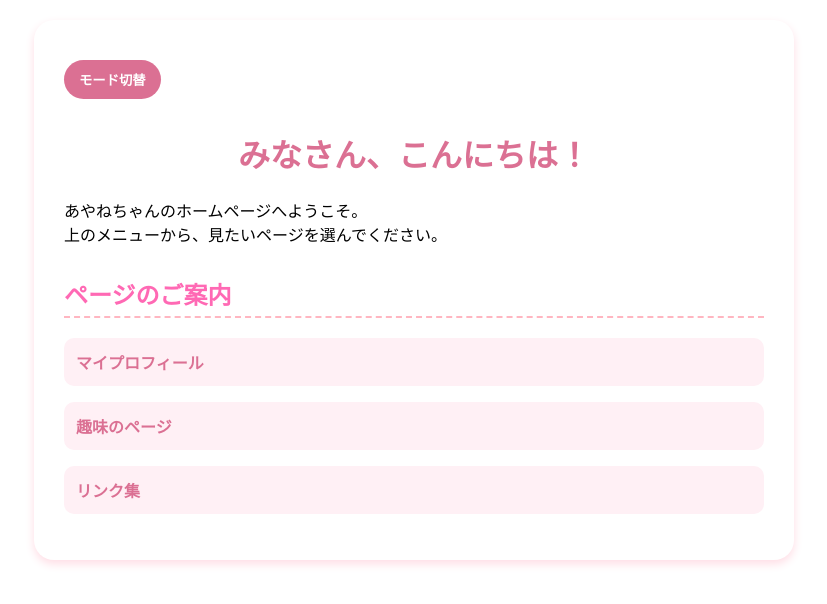
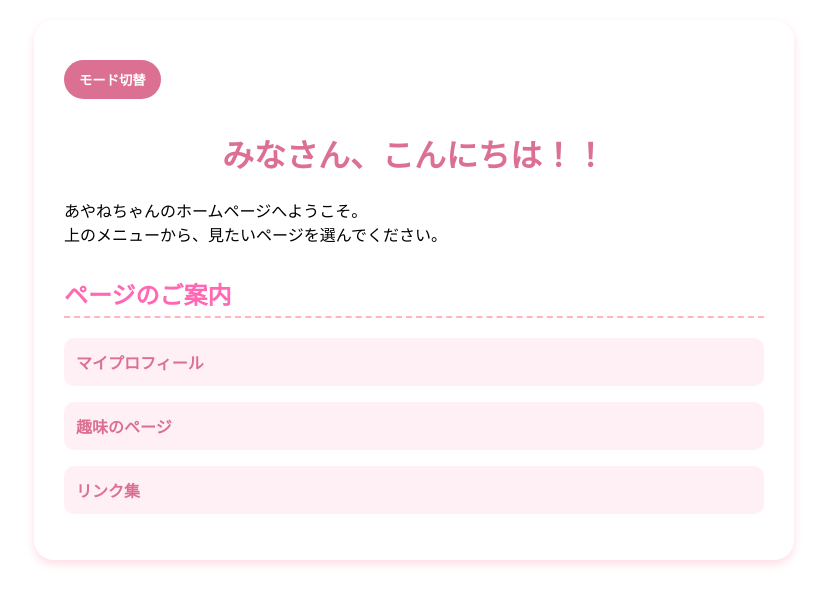
Before and after one commit to k23g2085-ux/programing, a plain HTML site: page index.html in a window 1280 px wide. Shown: the whole page, without its empty margins (226-1053 px from the left). Drawn offline with Linux system fonts and the light colour scheme.

Commit message:
自動更新のテスト（2回目）

```diff
--- a/index.html
+++ b/index.html
@@ -2,7 +2,7 @@
 <html lang="ja">
 <head>
     <meta charset="UTF-8">
-    <title>あやつりちゃんのホームページ（ホーム）</title>
+    <title>あやねちゃんのホームページ（ホーム）</title>
     <link rel="stylesheet" href="style.css">
 </head>
 
@@ -16,7 +16,7 @@
 
       <button id="toggleButton">モード切替</button>
 
-        <h1>みなさん、こんにちは！</h1>
+        <h1>みなさん、こんにちは！！</h1>
         <p>
             あやねちゃんのホームページへようこそ。<br>
             上のメニューから、見たいページを選んでください。
```
